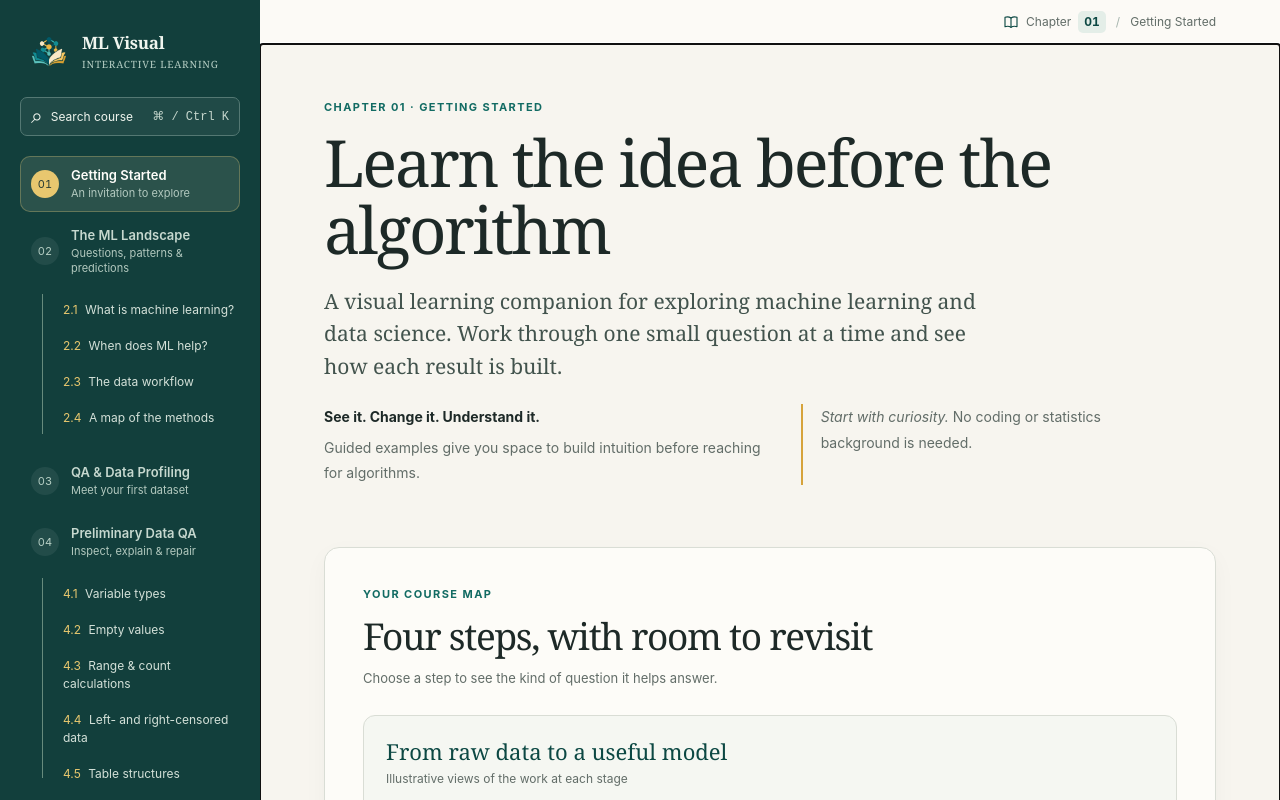
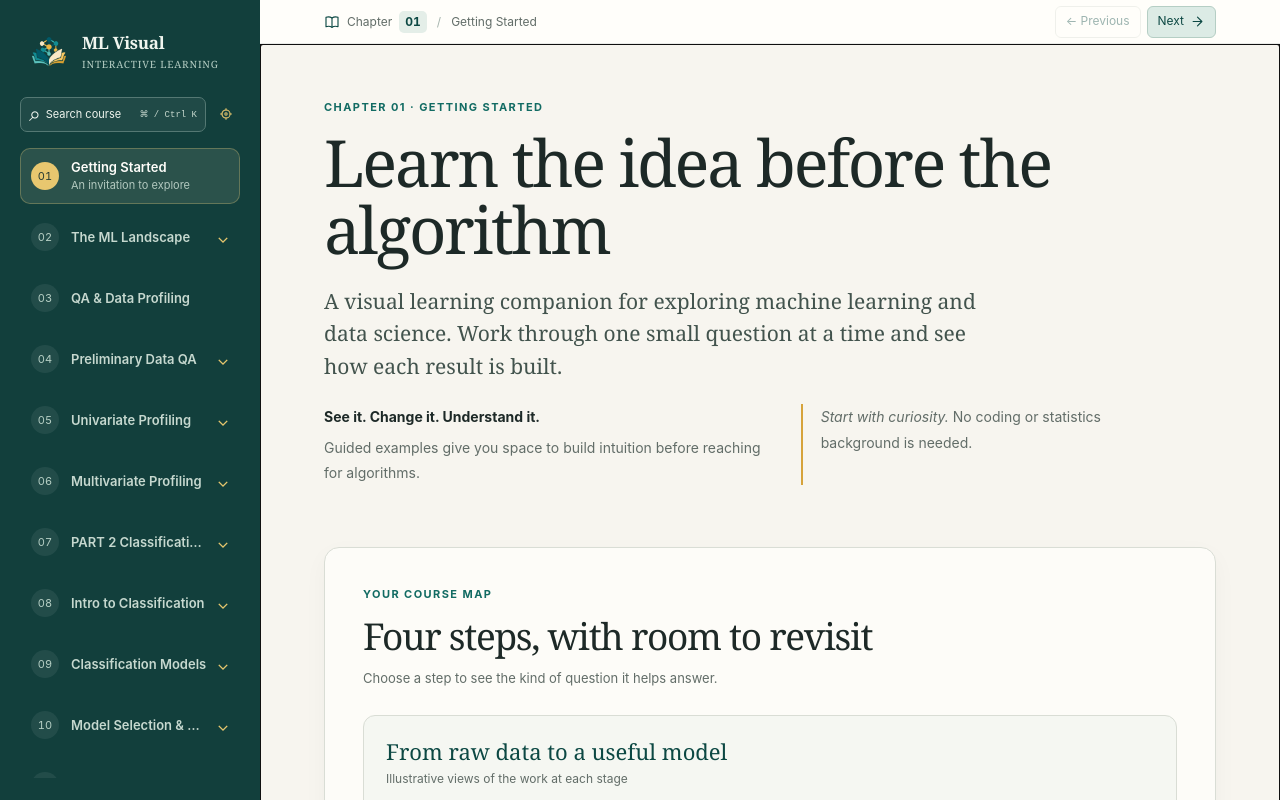
Before and after one commit to spleen1334/ml-visual-learning, a React (Vite) app: page / in a window 1280 px wide. Shown: the top 800 px of the page. Built offline with nearby package versions, Linux system fonts and the light colour scheme.

Commit message:
Simplify course navigation and add sticky lesson controls

```diff
--- a/src/App.tsx
+++ b/src/App.tsx
@@ -1,4 +1,4 @@
-import { useEffect, useSyncExternalStore } from 'react'
+import { useEffect, useLayoutEffect, useRef, useState, useSyncExternalStore } from 'react'
 import { chapters, chapterHref, publishedLessons, resolveLesson } from './app/course'
 import CommandPalette from './app/CommandPalette'
 
@@ -10,12 +10,37 @@ function subscribeToHashChange(notify: () => void) {
 export default function App() {
   const hash = useSyncExternalStore(subscribeToHashChange, () => window.location.hash, () => '#chapter-01')
   const { chapter: currentChapter, section, Content } = resolveLesson(hash)
+  const [expandedChapter, setExpandedChapter] = useState<string | null>(currentChapter.id)
+  const chapterNav = useRef<HTMLElement>(null)
   const lessons = publishedLessons()
   const position = lessons.findIndex(item => item.href === chapterHref(currentChapter, section))
   const sectionNumber = section ? (currentChapter.subchapters?.findIndex(item => item.id === section.id) ?? -1) + 1 : undefined
   const previousLesson = lessons[position - 1]
   const nextLesson = lessons[position + 1]
-  const nextChapter = chapters[chapters.indexOf(currentChapter) + 1]
+
+  function revealCurrentLesson(center = false) {
+    setExpandedChapter(currentChapter.id)
+    // Wait for the active chapter's lesson list to open, then move only the TOC.
+    const frame = requestAnimationFrame(() => {
+      const nav = chapterNav.current
+      const active = nav?.querySelector<HTMLElement>('[aria-current="page"]')
+      if (!nav || !active) return
+      const bounds = nav.getBoundingClientRect()
+      const target = active.getBoundingClientRect()
+      if (center || target.top < bounds.top || target.bottom > bounds.bottom) {
+        nav.scrollTop += target.top - bounds.top - (nav.clientHeight - target.height) / 2
+      }
+      if (target.left < bounds.left || target.right > bounds.right) {
+        nav.scrollLeft += target.left - bounds.left
+      }
+    })
+    return frame
+  }
+
+  useLayoutEffect(() => {
+    const frame = revealCurrentLesson()
+    return () => cancelAnimationFrame(frame)
+  }, [currentChapter.id, section?.id])
 
   useEffect(() => {
     // Upgrade existing lesson bookmarks without adding a browser-history entry.
@@ -39,18 +64,33 @@ export default function App() {
           <img className="brand-mark" src="/ml-visual-learning-mark.png" alt="" />
           <span className="brand-copy">ML Visual<span>Interactive learning</span></span>
         </a>
-        <CommandPalette />
-        <nav className="chapter-nav" aria-label="Chapters">
+        <div className="sidebar-tools">
+        <CommandPalette onFocusCurrentLesson={() => revealCurrentLesson(true)} />
+        <button aria-label="Focus current lesson" className="toc-focus-button" onClick={() => revealCurrentLesson(true)} title="Center the current lesson in the table of contents">
+          <svg width="16" height="16" viewBox="0 0 24 24" fill="none" stroke="currentColor" strokeWidth="1.8" aria-hidden="true"><circle cx="12" cy="12" r="7" /><circle cx="12" cy="12" r="2" /><path d="M12 2v4m0 12v4M2 12h4m12 0h4" /></svg>
+        </button>
+        </div>
+        <nav ref={chapterNav} className="chapter-nav" aria-label="Chapters">
           {chapters.map(chapter => {
             const available = Boolean(chapter.content || chapter.subchapters?.some(item => item.content))
             const current = currentChapter.id === chapter.id
             const label = <><span className="chapter-number">{chapter.number}</span><span><span className="chapter-name">{chapter.title}</span><span className="chapter-meta">{available ? chapter.subtitle : 'In the roadmap'}</span></span></>
             return <div key={chapter.id} className="chapter-group" data-chapter-id={chapter.id}>
-              {available ? <a href={chapterHref(chapter)} className={`chapter-link ${current ? 'chapter-current' : ''}`} aria-current={current && !section ? 'page' : undefined}>{label}</a>
-                : !chapter.subchapters?.length && <div className="chapter-link chapter-future" tabIndex={-1}>{label}</div>}
-              {!available && chapter.subchapters?.length ? <details className="planned-chapter"><summary className="chapter-link chapter-future">{label}<span className="toc-chevron" aria-hidden="true">⌄</span></summary><ol className="subchapter-nav planned-sections" aria-label={`${chapter.title} subchapters`}>{chapter.subchapters.map((item, index) => <li key={item.id}><span className="planned-section" data-section-id={item.id} tabIndex={-1}><span>{Number(chapter.number)}.{index + 1}</span> {item.title}</span></li>)}</ol></details> : chapter.subchapters?.length ? <ol className="subchapter-nav" aria-label={`${chapter.title} subchapters`}>
-                {chapter.subchapters.map((item, index) => <li key={item.id}><a href={chapterHref(chapter, item)} aria-current={current && section?.id === item.id ? 'page' : undefined}><span>{Number(chapter.number)}.{index + 1}</span> {item.title}</a></li>)}
-              </ol> : null}
+              <div className="chapter-heading">
+                {available ? <a href={chapterHref(chapter)} className={`chapter-link ${current ? 'chapter-current' : ''}`} aria-current={current && !section ? 'page' : undefined}>{label}</a>
+                  : <div className="chapter-link chapter-future">{label}</div>}
+                {Boolean(chapter.subchapters?.length) && <button
+                  className="chapter-toggle"
+                  aria-label={`${expandedChapter === chapter.id ? 'Collapse' : 'Expand'} ${chapter.title} lessons`}
+                  aria-expanded={expandedChapter === chapter.id}
+                  aria-controls={`${chapter.id}-lessons`}
+                  onClick={() => setExpandedChapter(expandedChapter === chapter.id ? null : chapter.id)}
+                ><span aria-hidden="true">⌄</span></button>}
+              </div>
+              {Boolean(chapter.subchapters?.length) && <ol id={`${chapter.id}-lessons`} hidden={expandedChapter !== chapter.id} className={`subchapter-nav ${available ? '' : 'planned-sections'}`} aria-label={`${chapter.title} subchapters`}>
+                {chapter.subchapters?.map((item, index) => <li key={item.id}>{item.content ? <a href={chapterHref(chapter, item)} aria-current={current && section?.id === item.id ? 'page' : undefined}><span>{Number(chapter.number)}.{index + 1}</span> {item.title}{current && section?.id === item.id && <small className="current-lesson-label">Current lesson</small>}</a> : <span className="planned-section" data-section-id={item.id}><span>{Number(chapter.number)}.{index + 1}</span> {item.title}</span>}</li>)}
+              </ol>}
+
             </div>
           })}
         </nav>
@@ -66,19 +106,34 @@ export default function App() {
             {section && <strong className="header-number header-lesson-number">{Number(currentChapter.number)}.{sectionNumber}</strong>}
             <span className="header-lesson-title">{section?.title ?? currentChapter.title}</span>
           </nav>
+          {currentChapter.subchapters?.length ? <div className="chapter-track" role="img" aria-label={`${currentChapter.title}: lesson ${sectionNumber ?? 1} of ${currentChapter.subchapters.length}`} title={`Lesson ${sectionNumber ?? 1} of ${currentChapter.subchapters.length}: ${section?.title ?? currentChapter.title}`}>
+            <div className="lesson-position-line" aria-hidden="true">
+              <span className="lesson-position-fill" style={{ width: `${currentChapter.subchapters.length > 1 ? ((sectionNumber ?? 1) - 1) / (currentChapter.subchapters.length - 1) * 100 : 0}%` }} />
+              <span className="lesson-position-marker" style={{ left: `${currentChapter.subchapters.length > 1 ? ((sectionNumber ?? 1) - 1) / (currentChapter.subchapters.length - 1) * 100 : 0}%` }}>{sectionNumber ?? 1}</span>
+            </div>
+          </div> : <span />}
+          <nav className="lesson-pagination" aria-label="Lesson navigation">
+            {previousLesson ? <a className="header-nav-button" href={previousLesson.href} aria-label={`Previous: ${previousLesson.title}`}>
+              <svg width="15" height="15" viewBox="0 0 24 24" fill="none" stroke="currentColor" strokeWidth="1.8" strokeLinecap="round" strokeLinejoin="round" aria-hidden="true"><path d="m12 5-7 7 7 7M5 12h14" /></svg>
+              Previous<span className="nav-tooltip" aria-hidden="true">{previousLesson.title}</span>
+            </a> : <button className="header-nav-button" disabled>← Previous</button>}
+            {nextLesson ? <a className="header-nav-button header-nav-next" href={nextLesson.href} aria-label={`Next: ${nextLesson.title}`}>
+              Next<svg width="15" height="15" viewBox="0 0 24 24" fill="none" stroke="currentColor" strokeWidth="1.8" strokeLinecap="round" strokeLinejoin="round" aria-hidden="true"><path d="m12 5 7 7-7 7M5 12h14" /></svg>
+              <span className="nav-tooltip" aria-hidden="true">{nextLesson.title}</span>
+            </a> : <button className="header-nav-button" disabled>Next →</button>}
+          </nav>
         </header>
         <main id="main" className="page-content" tabIndex={-1}>
           {currentChapter.subchapters?.length ? <nav className="lesson-strip" aria-label="Subchapters in this chapter">
             {currentChapter.subchapters.map((item, index) => <a key={item.id} href={chapterHref(currentChapter, item)} aria-current={section?.id === item.id ? 'page' : undefined}>{Number(currentChapter.number)}.{index + 1} {item.title}</a>)}
           </nav> : null}
           <Content key={`${currentChapter.id}/${section?.id ?? ""}`} />
-          <footer className="chapter-footer">
-            <span>{currentChapter.number} / {chapters.length} <span aria-hidden="true">—</span> {currentChapter.title}{section && <> · {(currentChapter.subchapters?.findIndex(item => item.id === section.id) ?? 0) + 1} / {currentChapter.subchapters?.length} lessons</>}</span>
-            <nav className="lesson-pagination" aria-label="Lesson navigation">
-              {previousLesson && <a className="secondary-button" href={previousLesson.href}>← {previousLesson.title}</a>}
-              {nextLesson ? <a className="primary-button" href={nextLesson.href}>Next: {nextLesson.title} →</a> : nextChapter && <span>Next: {nextChapter.title} <span className="roadmap-tag">Coming next</span></span>}
-            </nav>
-          </footer>
+          <div className="page-bottom">
+            <button className="back-to-top" onClick={() => {
+              window.scrollTo({ top: 0, behavior: window.matchMedia('(prefers-reduced-motion: reduce)').matches ? 'instant' : 'smooth' })
+              document.getElementById('main')?.focus({ preventScroll: true })
+            }}><svg width="14" height="14" viewBox="0 0 24 24" fill="none" stroke="currentColor" strokeWidth="1.8" strokeLinecap="round" strokeLinejoin="round" aria-hidden="true"><path d="m5 12 7-7 7 7M12 5v14" /></svg>Back to top</button>
+          </div>
         </main>
       </div>
     </div>
--- a/src/app/CommandPalette.css
+++ b/src/app/CommandPalette.css
@@ -25,3 +25,8 @@
 .course-search-help kbd { padding: 1px 4px; border: 1px solid #cfd8cc; border-radius: 3px; background: var(--white); font: inherit; }
 @media (max-width: 850px) { .course-search-trigger { width: auto; margin-bottom: 14px; gap: 10px; } }
 @media (max-width: 620px) { .course-search-dialog { margin-top: 24px; width: calc(100vw - 24px); max-height: calc(100dvh - 48px); } .course-search-panel { padding: 20px 16px 0; max-height: calc(100dvh - 48px); } .course-search-heading h2 { font-size: 23px; } .course-search-kind { display: none; } .course-search-help { margin-right: -16px; margin-left: -16px; padding: 12px 16px; } }
+
+.course-search-heading h2 { margin-right: auto; }
+.course-search-focus { display: grid; place-items: center; flex: 0 0 28px; width: 28px; height: 28px; padding: 0; border: 0; border-radius: 5px; color: var(--teal-dark); background: transparent; cursor: pointer; }
+.course-search-focus:hover { background: var(--teal-soft); }
+.course-search-focus:focus-visible { outline: 2px solid var(--teal); outline-offset: 2px; }
--- a/src/app/CommandPalette.tsx
+++ b/src/app/CommandPalette.tsx
@@ -5,7 +5,7 @@ import './CommandPalette.css'
 
 const searchIndex = createCourseSearchIndex(chapters)
 
-export default function CommandPalette() {
+export default function CommandPalette({ onFocusCurrentLesson }: { onFocusCurrentLesson: () => void }) {
   const [open, setOpen] = useState(false)
   const [query, setQuery] = useState('')
   const [active, setActive] = useState(0)
@@ -75,7 +75,7 @@ export default function CommandPalette() {
       onCancel={event => { event.preventDefault(); setOpen(false) }}
       onClick={event => { if (event.target === event.currentTarget) setOpen(false) }}>
       <div className="course-search-panel">
-        <div className="course-search-heading"><h2 id="course-search-title">Find a chapter or lesson</h2><button type="button" className="course-search-close" onClick={() => setOpen(false)} aria-label="Close course search">Esc</button></div>
+        <div className="course-search-heading"><h2 id="course-search-title">Find a chapter or lesson</h2><button type="button" className="course-search-focus" aria-label="Focus current lesson" title="Close search and center the current lesson in the sidebar" onClick={() => { setOpen(false); onFocusCurrentLesson() }}><svg width="14" height="14" viewBox="0 0 24 24" fill="none" stroke="currentColor" strokeWidth="1.8" aria-hidden="true"><circle cx="12" cy="12" r="7" /><circle cx="12" cy="12" r="2" /><path d="M12 2v4m0 12v4M2 12h4m12 0h4" /></svg></button><button type="button" className="course-search-close" onClick={() => setOpen(false)} aria-label="Close course search">Esc</button></div>
         <label className="course-search-label" htmlFor="course-search-input">Search by number, title, or outline text</label>
         <input ref={input} id="course-search-input" className="course-search-input" type="text" role="combobox"
           autoComplete="off" spellCheck={false} placeholder="Try 9.4, regression, or empty values…" value={query}
--- a/src/styles.css
+++ b/src/styles.css
@@ -66,6 +66,13 @@ button:focus-visible, a:focus-visible, input:focus-visible, summary:focus-visibl
 .sidebar-intro .eyebrow { margin-bottom: 7px; color: #e7c76e; font-size: 10px; }
 .sidebar-intro p { margin: 0; color: #d4e1d9; font-family: Georgia, "Times New Roman", serif; font-size: 16px; line-height: 1.45; }
 
+.sidebar-tools { display: flex; flex-shrink: 0; align-items: center; gap: 6px; margin-bottom: 16px; }
+.sidebar-tools .course-search-trigger { flex: 1; min-width: 0; width: auto; margin: 0; gap: 5px; padding: 9px 8px; font-size: 11px; }
+.sidebar-tools .course-search-trigger kbd { font-size: 9px; }
+.toc-focus-button { display: grid; flex: 0 0 28px; place-items: center; width: 28px; height: 30px; padding: 0; border: 0; border-radius: 5px; color: #e7c76e; background: transparent; cursor: pointer; }
+.toc-focus-button svg { width: 14px; height: 14px; }
+.toc-focus-button:hover { background: rgba(245,231,195,.1); }
+.toc-focus-button:focus-visible { outline: 2px solid #e7c76e; outline-offset: 2px; }
 .chapter-nav { display: grid; gap: 5px; }
 .chapter-link {
   position: relative;
@@ -98,16 +105,19 @@ button:focus-visible, a:focus-visible, input:focus-visible, summary:focus-visibl
 
 .main-panel { min-height: 100vh; margin-left: var(--sidebar-width); }
 .topbar {
+  position: sticky;
+  top: 0;
+  z-index: 4;
   display: flex;
   min-height: 44px;
   align-items: center;
-  justify-content: flex-end;
+  justify-content: space-between;
   gap: 20px;
   padding: 0 clamp(28px, 5vw, 68px);
   border-bottom: 1px solid rgba(30, 52, 45, .09);
-  background: rgba(255,254,250,.62);
+  background: #fffefa;
 }
-.breadcrumb { display: flex; align-items: center; justify-content: flex-end; gap: 10px; min-width: 0; color: var(--muted); font-size: 12px; }
+.breadcrumb { display: flex; align-items: center; justify-content: flex-start; gap: 10px; min-width: 0; color: var(--muted); font-size: 12px; }
 .header-chapter { display: inline-flex; align-items: center; gap: 7px; flex-shrink: 0; }
 .header-chapter svg { color: var(--teal-dark); }
 .header-number { display: inline-flex; align-items: center; justify-content: center; min-width: 26px; padding: 2px 6px; border-radius: 5px; color: var(--teal-dark); background: #e4eee8; font-size: 12px; font-weight: 750; font-variant-numeric: tabular-nums; line-height: 1.5; }
@@ -117,7 +127,10 @@ button:focus-visible, a:focus-visible, input:focus-visible, summary:focus-visibl
 .skip-link { position: fixed; top: 8px; left: 8px; z-index: 20; transform: translateY(-160%); padding: 10px 14px; border-radius: 6px; color: #fffefa; background: var(--teal-dark); font-size: 13px; text-decoration: none; }
 .skip-link:focus { transform: translateY(0); }
 .page-content { width: min(100%, 1300px); margin: 0 auto; padding: 0 clamp(28px, 5vw, 68px) 60px; }
-.chapter-footer { display: flex; justify-content: space-between; flex-wrap: wrap; gap: 12px 20px; padding-top: 28px; color: #637168; font-size: 13px; line-height: 1.5; }
+.page-bottom { display: flex; justify-content: center; padding-top: 28px; }
+.back-to-top { display: inline-flex; align-items: center; gap: 6px; padding: 7px 10px; border: 0; border-radius: 6px; color: var(--muted); background: transparent; font: inherit; font-size: 12px; cursor: pointer; }
+.back-to-top:hover { color: var(--teal-dark); background: var(--teal-soft); }
+.back-to-top:focus-visible { outline: 2px solid var(--teal); outline-offset: 2px; }
 .roadmap-tag { display: inline-block; margin-left: 5px; padding: 3px 8px; border: 1px solid #e6d8b5; border-radius: 999px; color: #725a24; background: #f6efd9; font-size: 11px; white-space: nowrap; }
 .completion-banner { display: grid; gap: 7px; margin-top: 34px; padding: 25px 28px; border: 1px solid #b8d3c6; border-radius: 15px; background: #e8f1e9; }
 .completion-banner strong { color: #173f38; font: 600 24px/1.2 Georgia, "Times New Roman", serif; }
@@ -344,14 +357,31 @@ button:focus-visible, a:focus-visible, input:focus-visible, summary:focus-visibl
 .subchapter-nav { display: grid; gap: 4px; margin: 8px 0 14px 22px; padding: 0 0 0 15px; border-left: 1px solid #678b7d; list-style: none; }
 .subchapter-nav a { display: block; padding: 7px 5px; border-radius: 4px; color: #d4e1d9; font-size: 12px; line-height: 1.5; text-decoration: none; }
 .subchapter-nav a span { color: #e7c76e; margin-right: 4px; }
-.subchapter-nav a:hover, .subchapter-nav a[aria-current="page"] { color: white; background: rgba(255,255,255,.1); }
+.subchapter-nav a:hover { color: white; background: rgba(255,255,255,.1); }
+.subchapter-nav[hidden] { display: none; }
+.chapter-heading { position: relative; }
+.chapter-heading:has(.chapter-toggle) .chapter-link { padding-right: 32px; }
+.chapter-toggle { position: absolute; right: 2px; top: 10px; display: grid; place-items: center; width: 30px; height: 36px; padding: 0; border: 0; border-radius: 6px; color: #e7c76e; background: transparent; cursor: pointer; }
+.chapter-toggle:hover { background: rgba(255,255,255,.1); }
+.chapter-toggle span { transition: transform .15s; }
+.chapter-toggle[aria-expanded="true"] span { transform: rotate(180deg); }
+.chapter-toggle:focus-visible { outline: 2px solid #e7c76e; outline-offset: -2px; }
+.subchapter-nav a[aria-current="page"] { color: #fffefa; background: rgba(245,231,195,.16); box-shadow: -3px 0 #e7c76e; font-weight: 700; }
+.current-lesson-label { display: block; margin-top: 3px; color: #e7c76e; font-size: 10px; font-weight: 600; letter-spacing: .04em; }
+.chapter-heading .chapter-link:not(.chapter-current) .chapter-meta { display: none; }
 @media (max-width: 850px) { .chapter-group { flex: 0 0 auto; } .subchapter-nav { max-width: 230px; } }
 
 /* Keep a long chapter list inside the sidebar; compact lesson links appear on phones. */
 @media (min-width: 851px) { .chapter-nav { min-height: 0; overflow-y: auto; overscroll-behavior: contain; scrollbar-width: thin; } .sidebar-footer { flex-shrink: 0; } }
 .lesson-strip { display: none; }
-.lesson-pagination { display: flex; flex-wrap: wrap; justify-content: flex-end; align-items: center; gap: 12px; max-width: 100%; }
-.lesson-pagination a { max-width: 100%; padding: 10px 16px; line-height: 1.5; text-align: center; }
+.lesson-pagination { display: flex; flex-shrink: 0; align-items: center; gap: 6px; padding: 5px 0; }
+.header-nav-button { position: relative; display: inline-flex; align-items: center; justify-content: center; gap: 6px; min-height: 32px; padding: 6px 10px; border: 1px solid var(--line); border-radius: 6px; color: var(--teal-dark); background: transparent; font: inherit; font-size: 12px; line-height: 1.4; text-decoration: none; cursor: pointer; }
+.header-nav-next { background: var(--teal-soft); border-color: #b5cec4; }
+.header-nav-button:hover { background: #e4eee8; border-color: #92b3a4; }
+.header-nav-button:focus-visible { outline: 2px solid var(--teal); outline-offset: 2px; }
+.header-nav-button:disabled { opacity: .4; cursor: default; background: transparent; }
+.nav-tooltip { position: absolute; top: calc(100% + 9px); right: 0; z-index: 1; width: max-content; max-width: min(300px, 60vw); padding: 8px 11px; border-radius: 6px; color: #fffefa; background: #123f3c; box-shadow: 0 4px 14px #123f3c25; font-size: 12px; line-height: 1.5; text-align: left; white-space: normal; opacity: 0; visibility: hidden; pointer-events: none; }
+.header-nav-button:hover .nav-tooltip, .header-nav-button:focus-visible .nav-tooltip { opacity: 1; visibility: visible; }
 @media (max-width: 850px) {
   .subchapter-nav { display: none; }
   .lesson-strip { display: flex; gap: 8px; overflow-x: auto; margin: 18px 0 0; padding: 3px 3px 10px; scrollbar-width: thin; }
@@ -368,3 +398,17 @@ button:focus-visible, a:focus-visible, input:focus-visible, summary:focus-visibl
 .planned-chapter[open] .toc-chevron { transform: rotate(180deg); }
 .planned-section { display: block; padding: 7px 5px; color: #c4d6cc; font-size: 12px; line-height: 1.5; }
 .planned-section > span { color: #e7c76e; margin-right: 4px; }
+
+/* Location within the active chapter, with only one current-position marker. */
+.topbar { display: grid; grid-template-columns: minmax(0, 1fr) minmax(190px, 240px) auto; gap: 18px; }
+.chapter-track { position: relative; min-width: 0; height: 30px; margin-inline: 10px; }
+.lesson-position-line { position: absolute; top: calc(50% - 1px); left: 0; right: 0; height: 2px; background: #d5e0d8; }
+.lesson-position-line::before, .lesson-position-line::after { content: ''; position: absolute; top: -3px; width: 2px; height: 8px; background: #709c8b; }
+.lesson-position-line::before { left: 0; }
+.lesson-position-line::after { right: 0; }
+.lesson-position-fill { display: block; height: 100%; background: #709c8b; }
+.lesson-position-marker { position: absolute; top: 50%; display: grid; place-items: center; width: 20px; height: 20px; transform: translate(-50%, -50%); border: 1px solid #cba346; border-radius: 50%; color: #3f3b24; background: #e8c76f; box-shadow: 0 0 0 2px #fffefa; font-size: 10px; font-weight: 750; }
+@media (max-width: 1100px) {
+  .topbar { grid-template-columns: minmax(0, 1fr) auto; gap: 0 14px; }
+  .chapter-track { grid-row: 2; grid-column: 1 / -1; width: min(100%, 340px); justify-self: center; height: 30px; margin-bottom: 4px; }
+}
```
Also changed, not shown: 1 other file (tests, documents, lock files or other folders).
